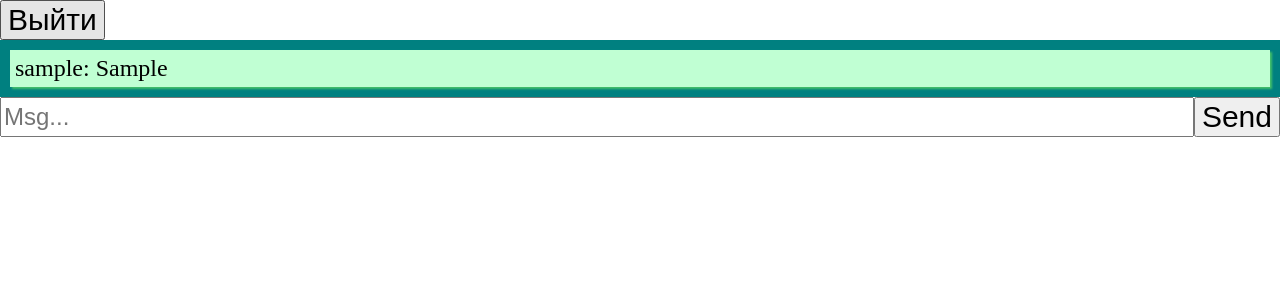
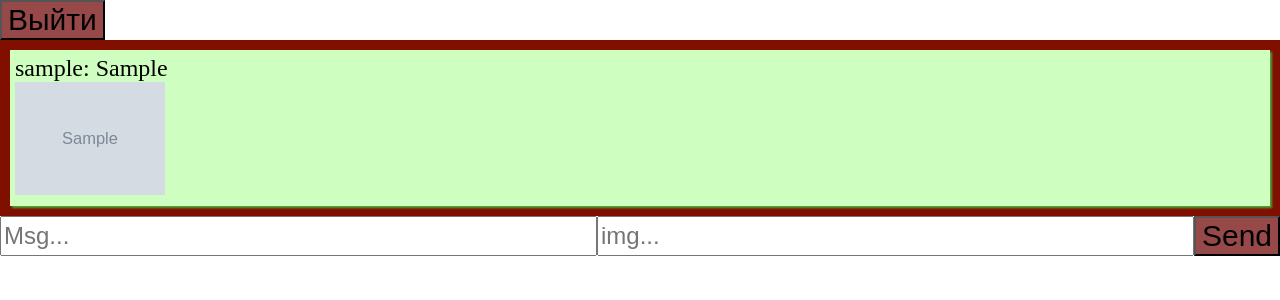
Before and after one commit to Alina52eee/msg-app, a Flask app: page / in a window 1280 px wide. Shown: the top 300 px of the page. Run offline with Flask 3, Linux system fonts and the light colour scheme; the visitor is signed in with stand-in values (Sample User, id 1); tables that the repository leaves empty hold one stand-in row (values such as "Sample post"); grey boxes marked "Sample" are stand-in pictures.

Commit message:
Add files via upload

```diff
--- a/app.py
+++ b/app.py
@@ -20,7 +20,8 @@ def init_db():
     conn.execute("""
         CREATE TABLE IF NOT EXISTS msgs (
             username TEXT,
-            msg TEXT
+            msg TEXT,
+            img TEXT
         )
     """)
 
@@ -60,12 +61,13 @@ def index():
     # POST — отправка сообщения
     if request.method == 'POST':
         msg = request.form['msg'].strip()
+        img = request.form['img'].strip()
 
         if msg:
             conn = sqlite3.connect(DB_PATH)
             conn.execute(
-                "INSERT INTO msgs (username, msg) VALUES (?, ?)",
-                (session['username'], msg)
+                "INSERT INTO msgs (username, msg, img) VALUES (?, ?, ?)",
+                (session['username'], msg, img)
             )
             conn.commit()
             conn.close()
@@ -103,6 +105,25 @@ def admin():
         return render_template('admin.html',users=users)
     else:
         return "Доступ запрещен."
+
+
+# ---------------------------
+# Удаление пользователей
+# ---------------------------
+@app.route('/delete_user', methods=['GET', 'POST'])
+def delete_user():
+    user = request.form['user'].strip()
+
+    conn = sqlite3.connect(DB_PATH)
+
+    conn.execute("DELETE FROM users WHERE username = ?", (user,))
+
+    conn.commit()
+    conn.close()
+
+    return user + "был удалён."
+
+
 # ---------------------------
 # Просмотр базы (для отладки)
 # ---------------------------
--- a/static/style.css
+++ b/static/style.css
@@ -10,13 +10,13 @@ body{
 .msgs {
     width: 100vw;
     overflow-y: auto;
-    background: teal;
+    background: rgb(128, 15, 0);
 }
 .msg{
     padding: 5px;
     font-size: 24px;
-    background: #c0ffd3;
-    box-shadow: 2px 2px 2px #43bf68;
+    background: #cfffc0;
+    box-shadow: 2px 2px 2px #4da737;
     margin: 10px;
 }
 
@@ -35,4 +35,5 @@ input{
 
 button{
     font-size: 30px;
+    background-color: #974949;
 }
--- a/templates/database.html
+++ b/templates/database.html
@@ -6,8 +6,8 @@
     <title>Database</title>
     <style>
         div {
-            background: lightblue;
-            border: solid 2px teal;
+            background: rgb(230, 173, 173);
+            border: solid 2px rgb(41, 128, 0);
             padding: 5px;
             display: inline-block;
             width: 40vw;
--- a/templates/index.html
+++ b/templates/index.html
@@ -14,7 +14,10 @@
     <div class="msgs" id="msgs">
         {% for m in msgs %}
         <!-- msgs: [(bob,hi)] -->
-        <div class="msg">{{ m[0] }}: {{ m[1]|safe }}</div>
+        <div class="msg">{{ m[0] }}: {{ m[1] }}
+            <br>
+            <img src="{{ m[2] }}" width="150px">
+        </div>
         {% endfor %}
     </div>
 
@@ -23,6 +26,7 @@
 
         <div>
             <input type="text" name="msg" required placeholder="Msg...">
+            <input type="text" name="img" placeholder="img...">
             <button>Send</button>
         </div>
     </form>
--- a/templates/login.html
+++ b/templates/login.html
@@ -6,11 +6,12 @@
     <style>
         body{
             text-align: center;
+            background: #ee5945;
         }
         button{
             font-size: 25px;
-            background: #dd5275;
-           padding: 10px 20px;
+            background: #b5fd9f;
+            padding: 10px 20px;
             margin: 10px;
             border: none;
             border-radius: 5px;
```
Also changed, not shown: templates/admin.html (+12 -1 lines).
